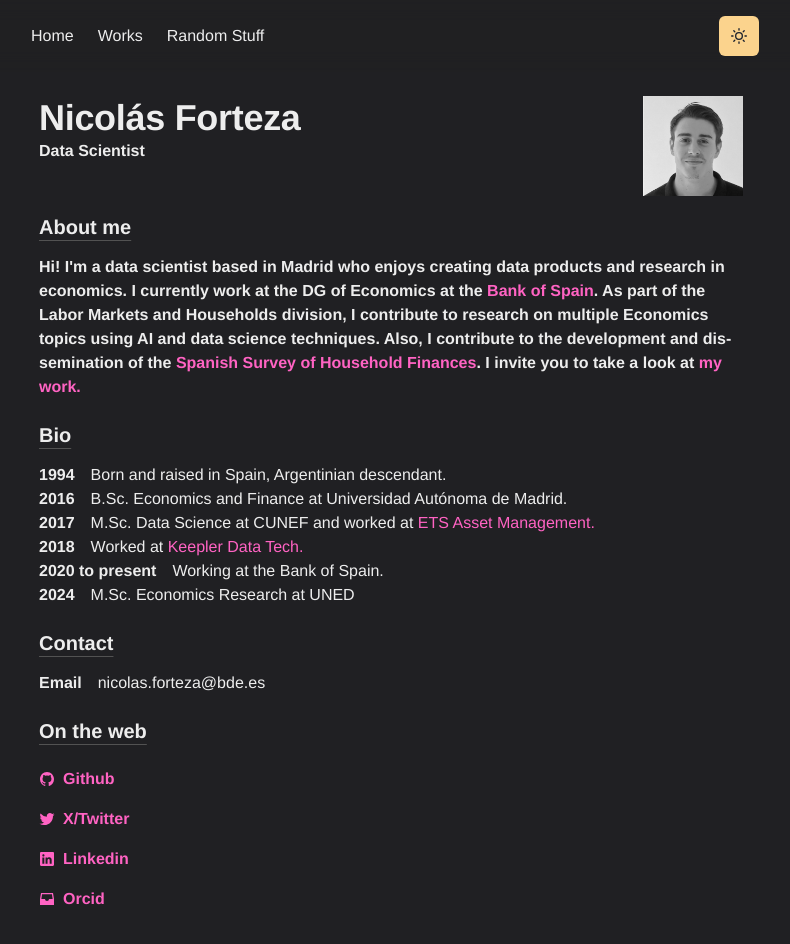
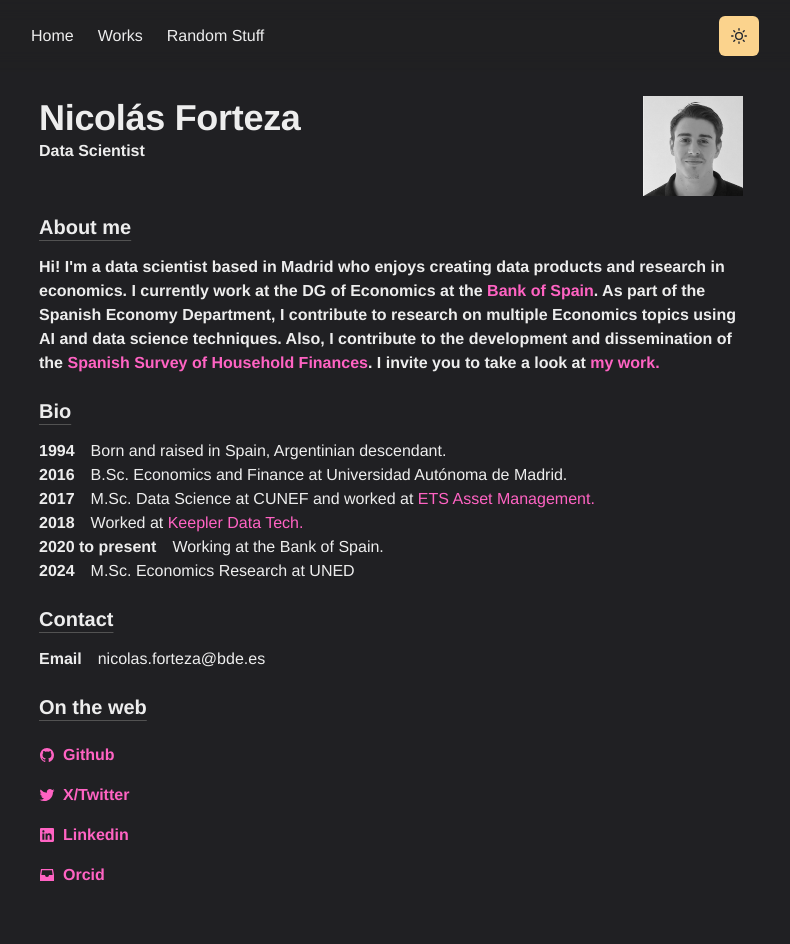
Before and after one commit to nicoforteza/web, a Next.js app: page / in a window 1280 px wide. Shown: the top 944 px of the page, without its empty margins (249-1039 px from the left). Built offline with nearby package versions, Linux system fonts and the light colour scheme; a web font is replaced by a local one.

Commit message:
new change

```diff
--- a/pages/index.js
+++ b/pages/index.js
@@ -74,7 +74,7 @@
           <Link as={NextLink} href="https://www.bde.es/bde/es/" target='blank_' passHref scroll={false}>
             Bank of Spain
           </Link>
-          . As part of the Labor Markets and Households division, I contribute to research on multiple Economics topics using AI and data science techniques. Also, I contribute to the development and dissemination of the {' '}
+          . As part of the Spanish Economy Department, I contribute to research on multiple Economics topics using AI and data science techniques. Also, I contribute to the development and dissemination of the {' '}
           <Link as={NextLink} href="https://app.bde.es/efs_www/home?lang=ES" target='blank_' passHref scroll={false}>
             Spanish Survey of Household Finances
           </Link>
```
